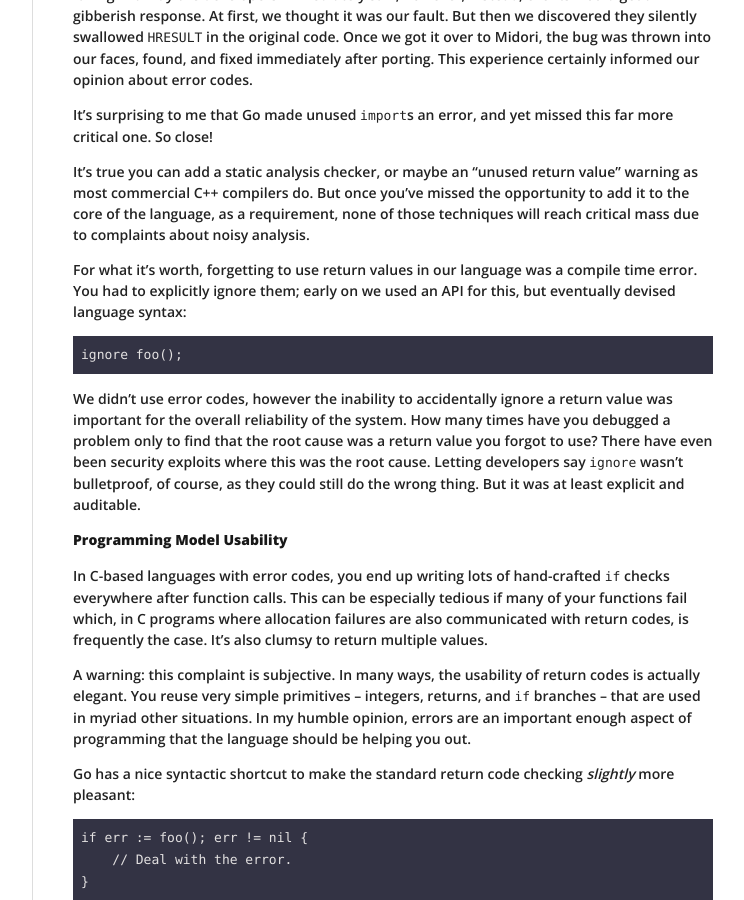
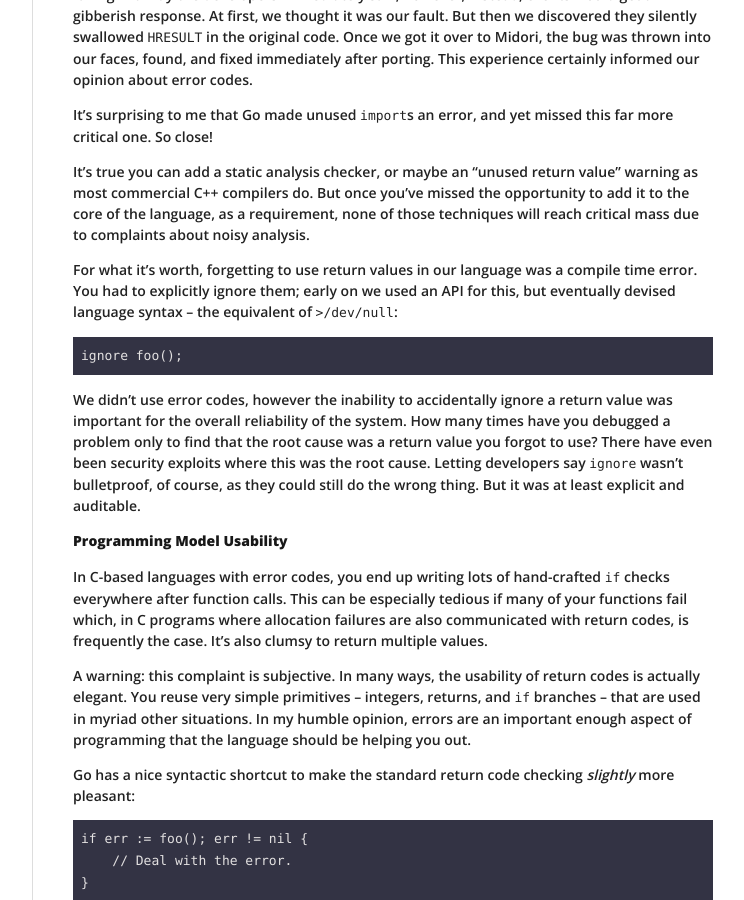
Before and after one commit to joeduffy/joeduffy.github.io, a Jekyll site: the page built from _posts/2016-02-07-the-error-model.md, in a window 1280 px wide and 900 px high, scrolled down 4298 px. Shown: the whole window, without its empty margins (378-1122 px from the left). Built offline with Jekyll 4.4.1, drawn with Linux system fonts in a browser that asks for light colours; nearby versions of some CDN libraries; comment, search, counter and statistics services are not loaded.

Commit message:
Embellish

```diff
--- a/_posts/2016-02-07-the-error-model.md
+++ b/_posts/2016-02-07-the-error-model.md
@@ -210,7 +210,7 @@ compilers do.  But once you've missed the opportunity to add it to the core of t
 those techniques will reach critical mass due to complaints about noisy analysis.
 
 For what it's worth, forgetting to use return values in our language was a compile time error.  You had to explicitly
-ignore them; early on we used an API for this, but eventually devised language syntax:
+ignore them; early on we used an API for this, but eventually devised language syntax -- the equivalent of `>/dev/null`:
 
     ignore foo();
 
```
